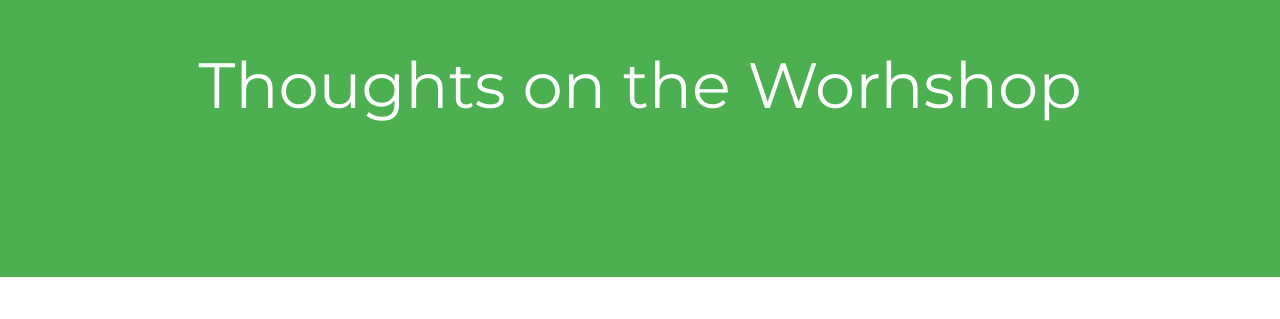
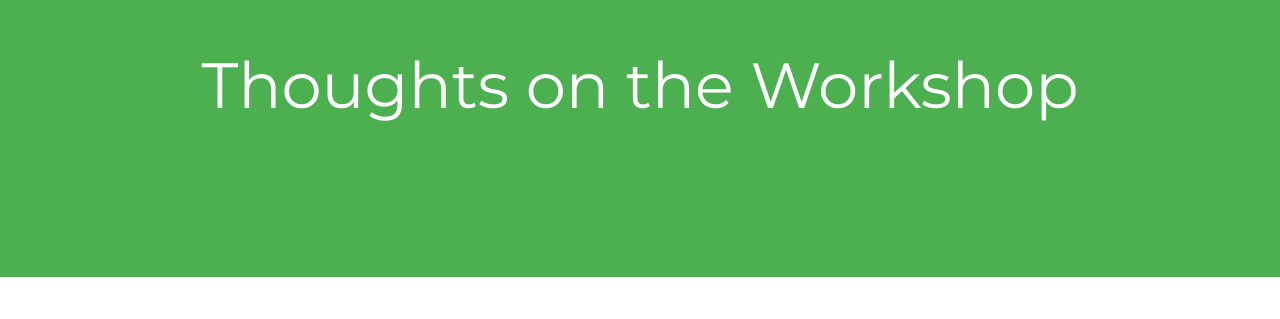
Before and after one commit to samuraimac/FRONT_END_WORKSHOP, a plain HTML site: page thoughts-page.html in a window 1280 px wide. Shown: the part 107-426 px from the top of the page. Drawn offline with nearby package versions, Linux system fonts and the light colour scheme; a script that the page names is missing.

Commit message:
Update thoughts-page.html

```diff
--- a/thoughts-page.html
+++ b/thoughts-page.html
@@ -17,7 +17,7 @@ body,h1,h2,h3,h4,h5,h6,h7, h8 {font-family: "Lato", sans-serif}
 
 <!-- Header -->
 <header class="w3-container w3-green w3-center" style="padding:128px 16px">
-  <h1 class="w3-margin w3-jumbo">Thoughts on the Worhshop</h1>
+  <h1 class="w3-margin w3-jumbo">Thoughts on the Workshop</h1>
 </header>
 
 <!-- First Grid -->
```
